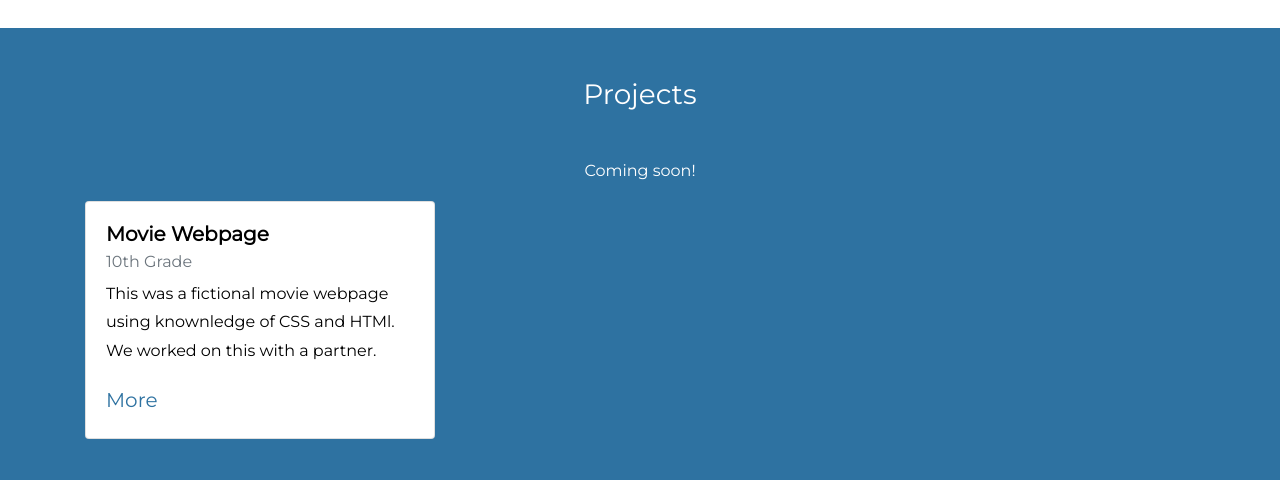
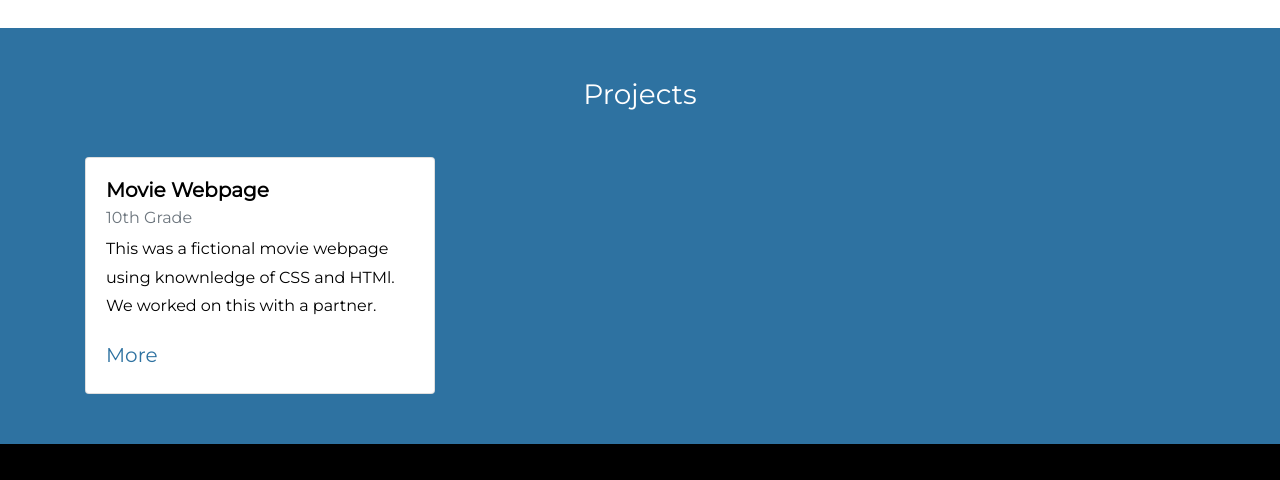
Before and after one commit to yuxiny3357/yuxiny3357.github.io, a plain HTML site: page index.html in a window 1280 px wide. Shown: the part 320-800 px from the top of the page. Drawn offline with nearby package versions, Linux system fonts and the light colour scheme.

Commit message:
Update index.html

```diff
--- a/index.html
+++ b/index.html
@@ -49,7 +49,7 @@
     <!-- Second Container -->
     <div class="container-fluid bg-2 text-center" id="projects">
         <h3 class="margin">Projects</h3>
-        <p>Coming soon!</p>
+
         <div class="container">
             <div class="row">
 
```
